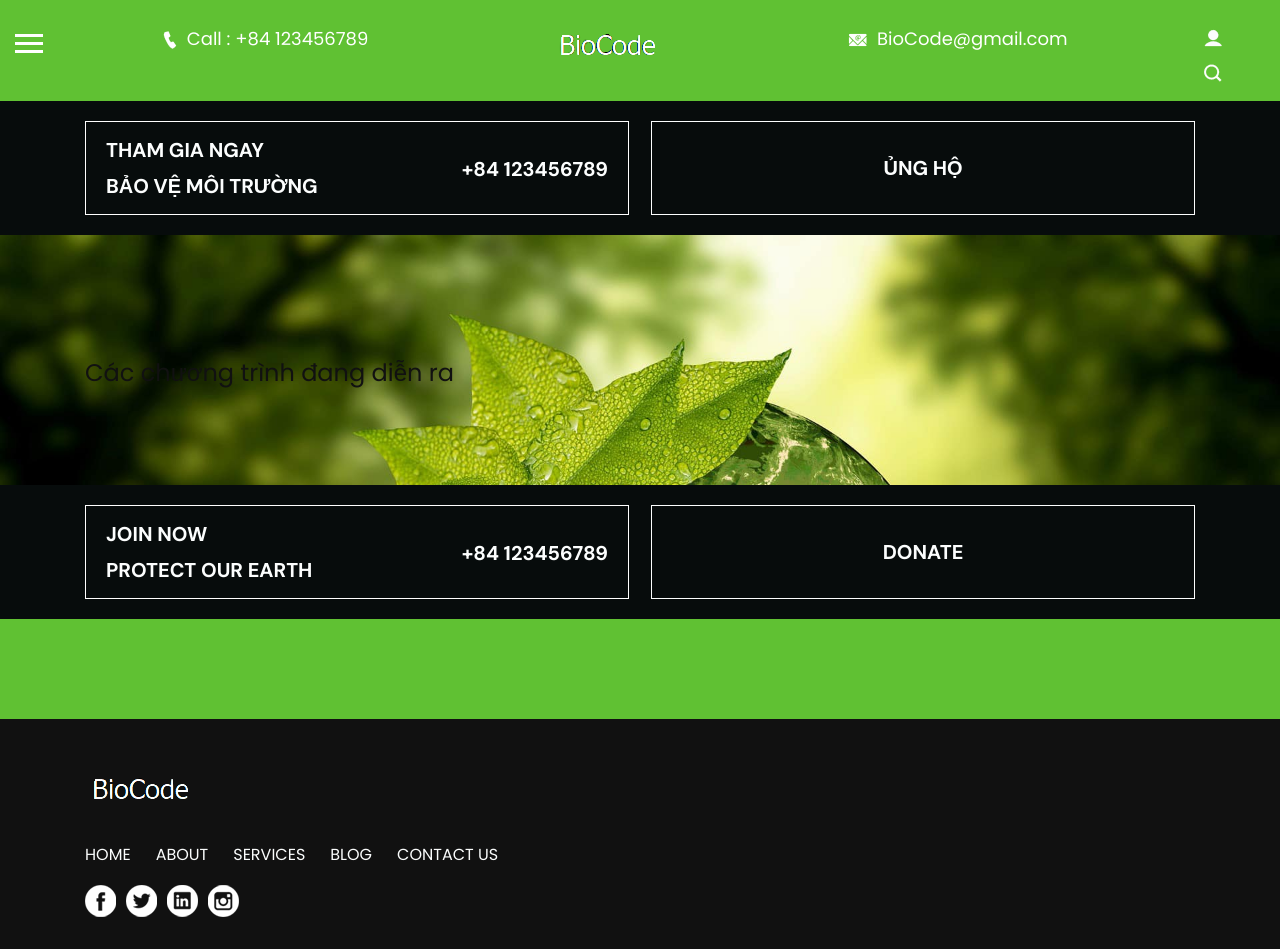
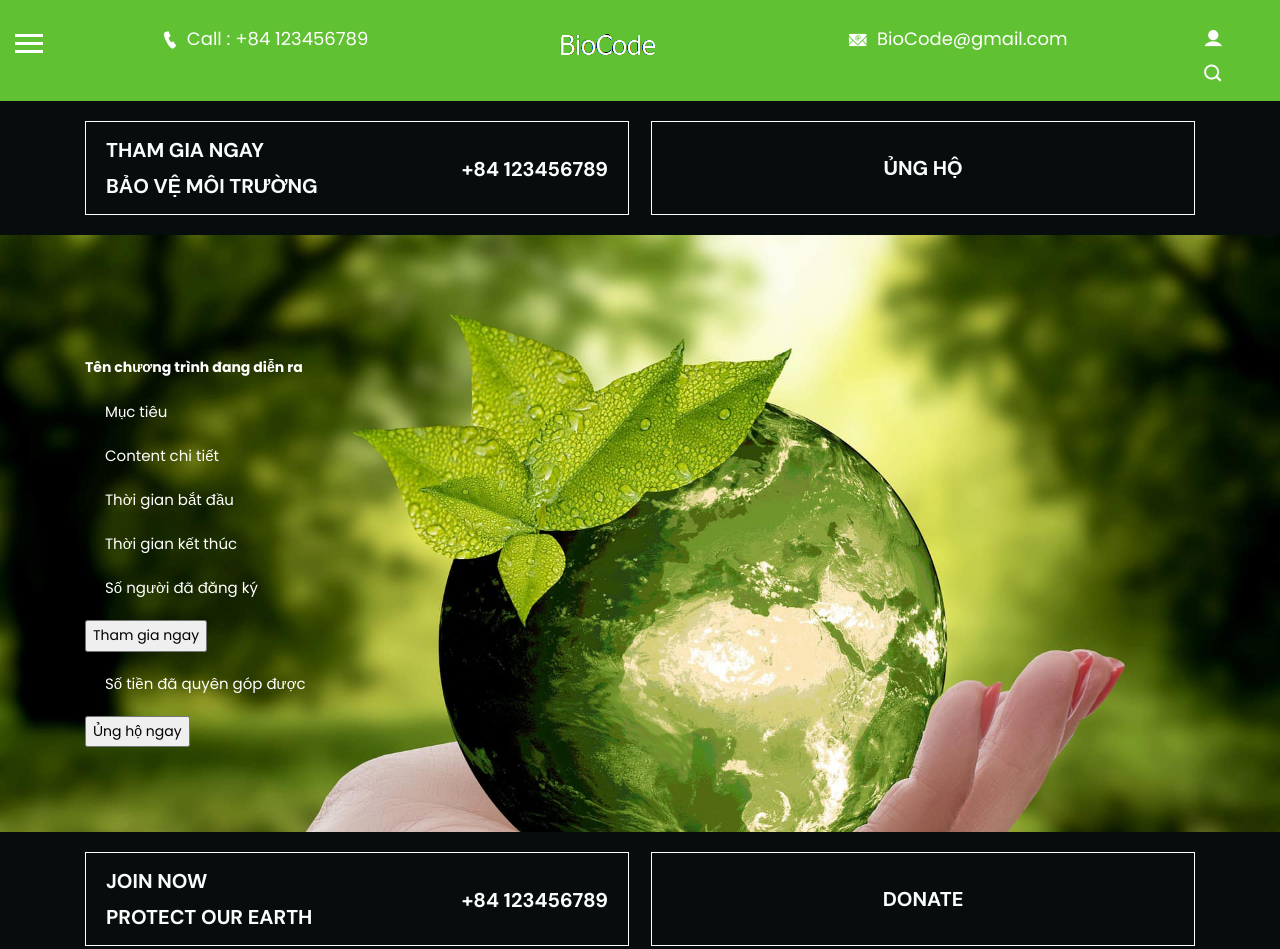
Before and after one commit to tudao888/biocode, a plain HTML site: page boostrap_template/SwiPol-1.0.0/event_detail_post.html in a window 1280 px wide. Shown: the top 949 px of the page. Drawn offline with nearby package versions, Linux system fonts and the light colour scheme; files whose address does not match are found by name.

Commit message:
update event_detail_post

```diff
--- a/boostrap_template/SwiPol-1.0.0/event_detail_post.html
+++ b/boostrap_template/SwiPol-1.0.0/event_detail_post.html
@@ -83,8 +83,14 @@
 </div>
 <!-- banner section start -->
 <div class="banner_section layout_padding">
-    <div class="container">
-        <h1> Các chương trình đang diễn ra</h1>
+    <div class="container" style="color: white">
+        <b style="color: white"> Tên chương trình đang diễn ra </b>
+        <p> Mục tiêu </p>
+        <p> Content chi tiết </p>
+        <p> Thời gian bắt đầu</p>
+        <p> Thời gian kết thúc </p>
+        <p> Số người đã đăng ký </p> <input type="button" value="Tham gia ngay">
+        <p> Số tiền đã quyên góp được </p> <input type="button" value="Ủng hộ ngay">
     </div>
 </div>
 <!-- banner section end -->
```
Also changed, not shown: boostrap_template/SwiPol-1.0.0/index.html (+1 -1 lines).
